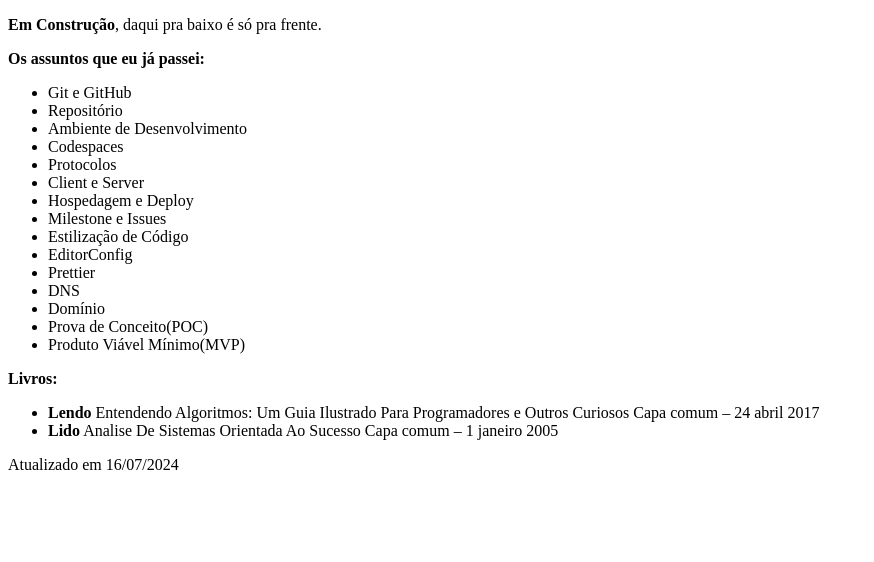
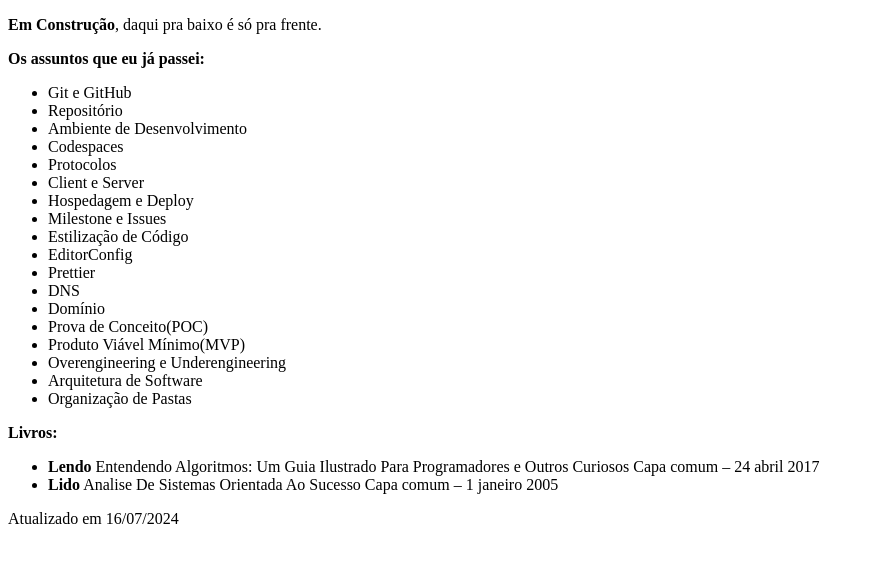
Before and after one commit to ljborba/curso.dev-onde-tudo-comeca, a Next.js app: page / in a window 1280 px wide. Shown: the top 562 px of the page, without its empty margins (0-874 px from the left). Built offline with nearby package versions, Linux system fonts and the light colour scheme.

Commit message:
modifica o arquivo `index.js`.

```diff
--- a/pages/index.js
+++ b/pages/index.js
@@ -20,6 +20,9 @@ function Home() {
                     <li>Domínio</li>
                     <li>Prova de Conceito(POC)</li>
                     <li>Produto Viável Mínimo(MVP)</li>
+                    <li>Overengineering e Underengineering</li>
+                    <li>Arquitetura de Software</li>
+                    <li>Organização de Pastas</li>
                 </ul>
                 <p><strong>Livros:</strong></p>
                 <ul>
```
